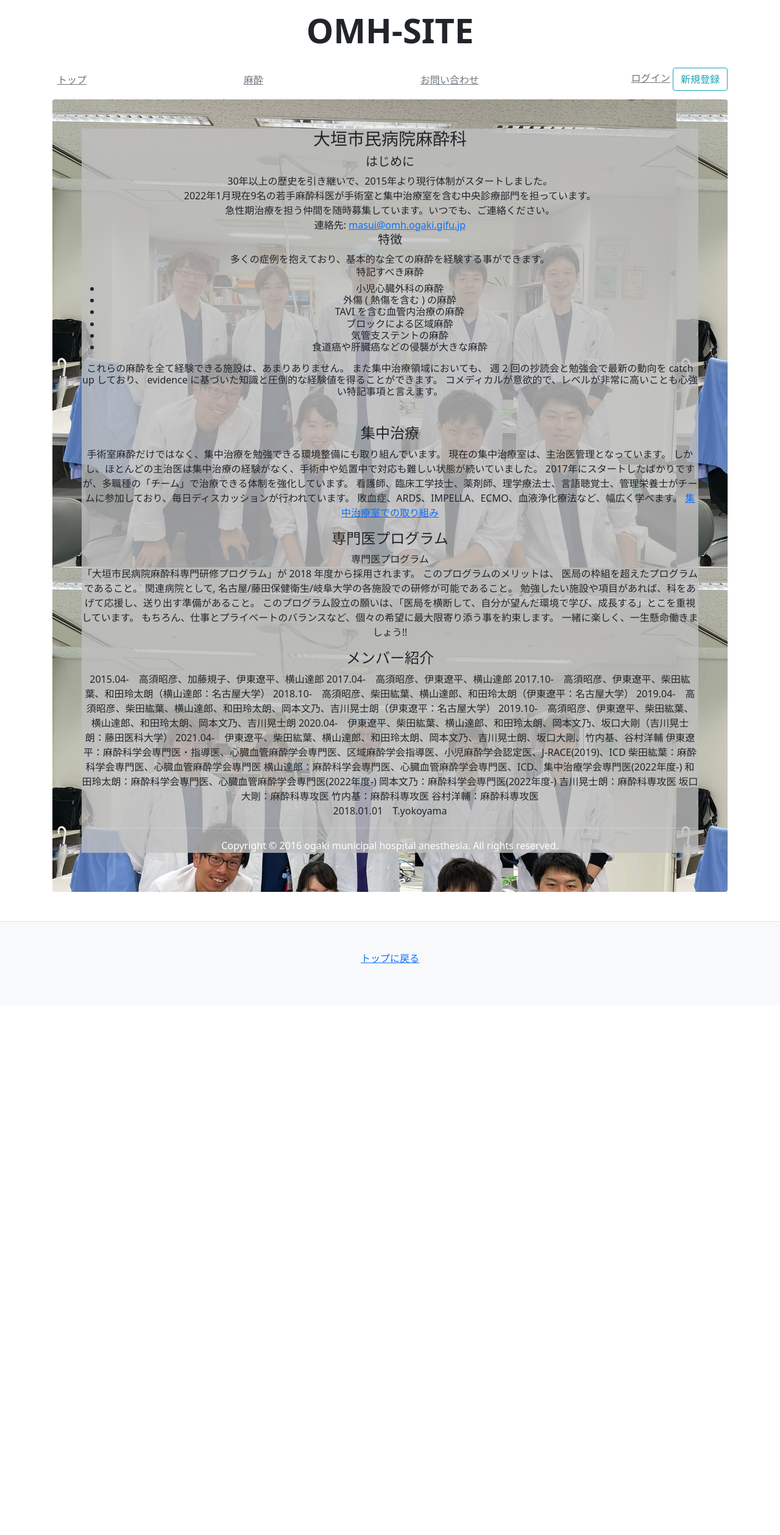
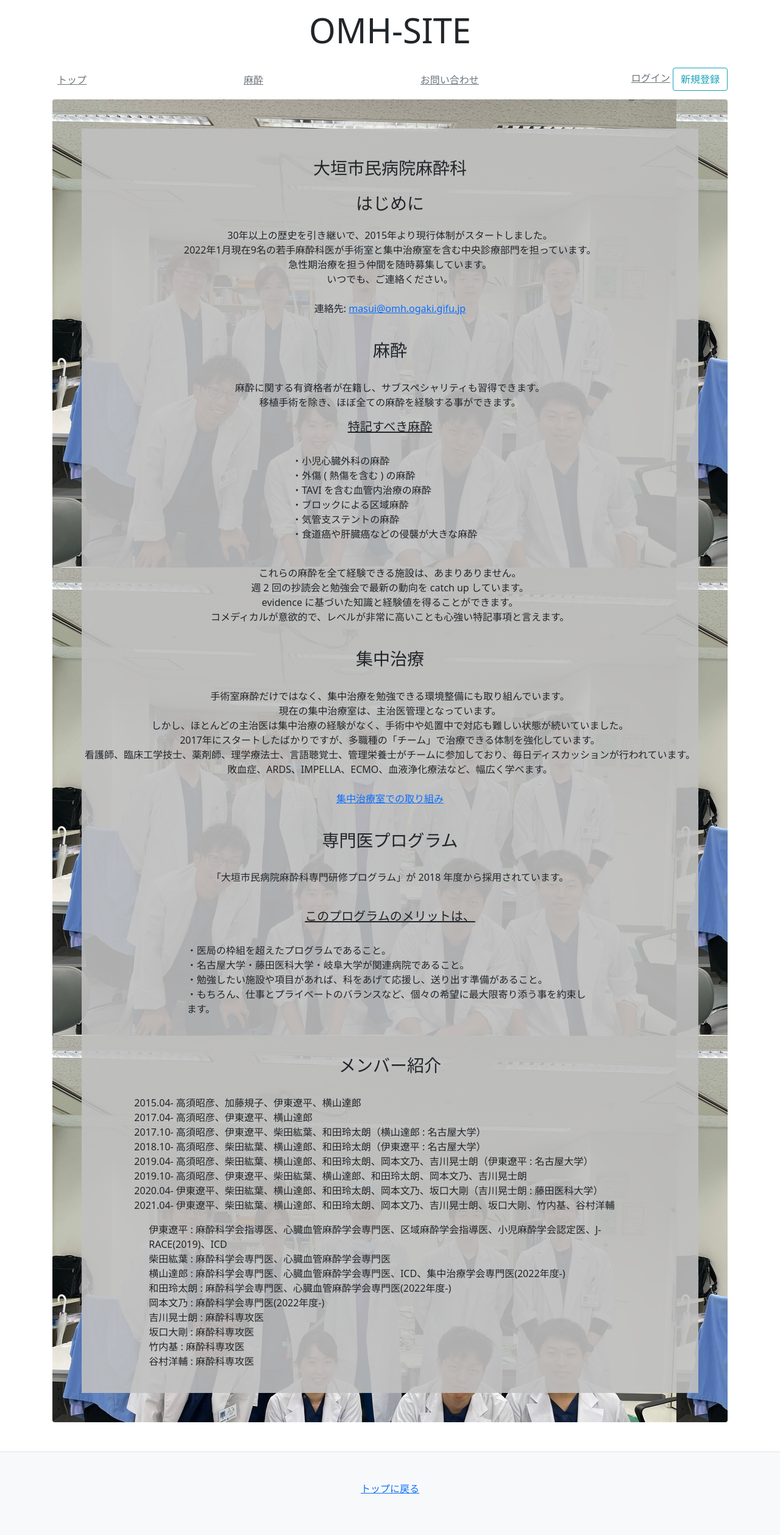
Before and after one commit to yktt-nuane/OMH-SITE, a Django app: page /omh_index/ in a window 1280 px wide. Shown: the whole page at 61% size. Before the commit the page ends 1580 px from the top, so only its background shows below. Run offline with Django 4.2, Linux system fonts and the light colour scheme; some libraries are stand-ins or nearby versions.

Commit message:
create omh_index and edit README.md

```diff
--- a/templates/anestudy/omh_index.html
+++ b/templates/anestudy/omh_index.html
@@ -7,79 +7,122 @@
 <main class="container">
     <div class="bg-image p-5 text-center shadow-1-strong rounded mb-5 text-white"
     style="background-image: url({% static 'anestudy/omh-top1.png' %})"; height: 100vh>
-            <div class="mask" style="background-color: rgba(192, 192, 192, 0.8);">
+        <div class="mask" style="background-color: rgba(192, 192, 192, 0.9);">
             <div class="justify-content-center align-items-center h-100">
-                    <h3 class="text-body">大垣市民病院麻酔科</h3>
-                    <div class="text-body">
-                        <h5>はじめに</h5>
+                <h3 class="text-body mb-4 pt-5">大垣市民病院麻酔科</h3>
+                <div class="row">
+                    <div class="col-md-12 mb-4 text-body">
+                        <h3 class="pb-3">
+                            はじめに
+                        </h4>
+                        <p>
                             30年以上の歴史を引き継いで、2015年より現行体制がスタートしました。<br>
                             2022年1月現在9名の若手麻酔科医が手術室と集中治療室を含む中央診療部門を担っています。<br>
-                        急性期治療を担う仲間を随時募集しています。いつでも、ご連絡ください。<br>
+                            急性期治療を担う仲間を随時募集しています。<br>
+                            いつでも、ご連絡ください。<br><br>
                             連絡先: <a href="mailto:masui@omh.ogaki.gifu.jp">masui@omh.ogaki.gifu.jp</a><br>
-                        <h5>特徴</h5>
-                        多くの症例を抱えており、基本的な全ての麻酔を経験する事ができます。<br>
-                        <h6>特記すべき麻酔<h6>
-        <ul>
-            <li>小児心臓外科の麻酔</li>
-            <li>外傷 ( 熱傷を含む ) の麻酔</li>
-            <li>TAVI を含む血管内治療の麻酔</li>
-            <li>ブロックによる区域麻酔</li>
-            <li>気管支ステントの麻酔</li>
-            <li>食道癌や肝臓癌などの侵襲が大きな麻酔</li>
-        </ul>
-<p>これらの麻酔を全て経験できる施設は、あまりありません。
-また集中治療領域においても、
-週 2 回の抄読会と勉強会で最新の動向を catch up しており、
-evidence に基づいた知識と圧倒的な経験値を得ることができます。
+                        </p>
+                    </div>
+                </div>
+                <div class="row">
+                    <div class="col-md-12 mb-4 text-body">
+                        <h3 class="pb-4">
+                            麻酔
+                        </h3>
+                        <p>
+                            麻酔に関する有資格者が在籍し、サブスペシャリティも習得できます。<br>
+                            移植手術を除き、ほぼ全ての麻酔を経験する事ができます。<br>
+                            <h5 class="text-decoration-underline pb-4">
+                                特記すべき麻酔
+                            </h5>
+                            <div class="row justify-content-center">
+                                <div class="col-md-4 mb-4 text-body text-left">
+                                    ・小児心臓外科の麻酔<br>
+                                    ・外傷 ( 熱傷を含む ) の麻酔<br>
+                                    ・TAVI を含む血管内治療の麻酔<br>
+                                    ・ブロックによる区域麻酔<br>
+                                    ・気管支ステントの麻酔<br>
+                                    ・食道癌や肝臓癌などの侵襲が大きな麻酔
+                                </div>
+                            </div>
+                        </p>
+                        <p>これらの麻酔を全て経験できる施設は、あまりありません。<br>
+                            週 2 回の抄読会と勉強会で最新の動向を catch up しています。<br>
+                            evidence に基づいた知識と経験値を得ることができます。<br>
                             コメディカルが意欲的で、レベルが非常に高いことも心強い特記事項と言えます。
                         </p>
+                    </div>
+                </div>
+                <div class="row">
+                    <div class="col-md-12 mb-4 text-body">
+                        <h3 class="pb-4">
+                            集中治療
+                        </h3>
+                        <p>
+                            手術室麻酔だけではなく、集中治療を勉強できる環境整備にも取り組んでいます。<br>
+                            現在の集中治療室は、主治医管理となっています。<br>
+                            しかし、ほとんどの主治医は集中治療の経験がなく、手術中や処置中で対応も難しい状態が続いていました。<br>
+                            2017年にスタートしたばかりですが、多職種の「チーム」で治療できる体制を強化しています。<br>
+                            看護師、臨床工学技士、薬剤師、理学療法士、言語聴覚士、管理栄養士がチームに参加しており、毎日ディスカッションが行われています。<br>
+                            敗血症、ARDS、IMPELLA、ECMO、血液浄化療法など、幅広く学べます。<br><br>
+                            <a href="https://project-linked.com/linkedplus/linked_vol32/ogakishimin/page01/">集中治療室での取り組み</a>
+                        </p>
+
+
+                    </div>
+                </div>
+                <div class="row">
+                    <div class="col-md-12 mb-4 text-body">
+                        <h3 class="pb-4">
+                            専門医プログラム
+                        </h3>
+                        <p>
+                            「大垣市民病院麻酔科専門研修プログラム」が 2018 年度から採用されています。<br>
                             <br>
-<h4>集中治療</h4>
-<p>手術室麻酔だけではなく、集中治療を勉強できる環境整備にも取り組んでいます。
-現在の集中治療室は、主治医管理となっています。
-しかし、ほとんどの主治医は集中治療の経験がなく、手術中や処置中で対応も難しい状態が続いていました。
-2017年にスタートしたばかりですが、多職種の「チーム」で治療できる体制を強化しています。
-看護師、臨床工学技士、薬剤師、理学療法士、言語聴覚士、管理栄養士がチームに参加しており、毎日ディスカッションが行われています。
-敗血症、ARDS、IMPELLA、ECMO、血液浄化療法など、幅広く学べます。
-<a href="https://project-linked.com/linkedplus/linked_vol32/ogakishimin/page01/">集中治療室での取り組み</a>
-<br>
-<h4>専門医プログラム</h4>
-専門医プログラム
-<p>「大垣市民病院麻酔科専門研修プログラム」が 2018 年度から採用されます。
+                            <h5 class="text-decoration-underline pb-4">このプログラムのメリットは、</h5>
+                            <div class="row justify-content-center">
+                                <div class="col-md-8 mb-4 text-body text-left">
+                                    ・医局の枠組を超えたプログラムであること。<br>
+                                    ・名古屋大学・藤田医科大学・岐阜大学が関連病院であること。<br>
+                                    ・勉強したい施設や項目があれば、科をあげて応援し、送り出す準備があること。<br>
+                                    ・もちろん、仕事とプライベートのバランスなど、個々の希望に最大限寄り添う事を約束します。<br>
+                                </div>
+                            </div>
+                        </p>
+                    </div>
+                </div>
+                <div class="row justify-content-center">
+                    <div class="col-md-10 mb-4 text-body ">
+                        <h3 class="pb-4">
+                            メンバー紹介
+                        </h3>
+                        <p class="text-left">
+                            2015.04- 高須昭彦、加藤規子、伊東遼平、横山達郎<br>
+                            2017.04- 高須昭彦、伊東遼平、横山達郎<br>
+                            2017.10- 高須昭彦、伊東遼平、柴田紘葉、和田玲太朗（横山達郎 : 名古屋大学）<br>
+                            2018.10- 高須昭彦、柴田紘葉、横山達郎、和田玲太朗（伊東遼平 : 名古屋大学）<br>
+                            2019.04- 高須昭彦、柴田紘葉、横山達郎、和田玲太朗、岡本文乃、吉川晃士朗（伊東遼平 : 名古屋大学）<br>
+                            2019.10- 高須昭彦、伊東遼平、柴田紘葉、横山達郎、和田玲太朗、岡本文乃、吉川晃士朗<br>
+                            2020.04- 伊東遼平、柴田紘葉、横山達郎、和田玲太朗、岡本文乃、坂口大剛（吉川晃士朗 : 藤田医科大学）<br>
+                            2021.04- 伊東遼平、柴田紘葉、横山達郎、和田玲太朗、岡本文乃、吉川晃士朗、坂口大剛、竹内基、谷村洋輔<br>
+                        </p>
+                        <p class="pl-4 text-left">
+                            伊東遼平 : 麻酔科学会指導医、心臓血管麻酔学会専門医、区域麻酔学会指導医、小児麻酔学会認定医、J-RACE(2019)、ICD<br>
+                            柴田紘葉 : 麻酔科学会専門医、心臓血管麻酔学会専門医<br>
+                            横山達郎 : 麻酔科学会専門医、心臓血管麻酔学会専門医、ICD、集中治療学会専門医(2022年度-)<br>
+                            和田玲太朗 : 麻酔科学会専門医、心臓血管麻酔学会専門医(2022年度-)<br>
+                            岡本文乃 : 麻酔科学会専門医(2022年度-)<br>
+                            吉川晃士朗 : 麻酔科専攻医<br>
+                            坂口大剛 : 麻酔科専攻医<br>
+                            竹内基 : 麻酔科専攻医<br>
+                            谷村洋輔 : 麻酔科専攻医
+                        </p>
 
-このプログラムのメリットは、
+                    </div>
+                </div>
+            </div>
+        </div>
 
-医局の枠組を超えたプログラムであること。
-関連病院として, 名古屋/藤田保健衛生/岐阜大学の各施設での研修が可能であること。
-勉強したい施設や項目があれば、科をあげて応援し、送り出す準備があること。
-このプログラム設立の願いは、「医局を横断して、自分が望んだ環境で学び、成長する」とこを重視しています。
-もちろん、仕事とプライベートのバランスなど、個々の希望に最大限寄り添う事を約束します。
-一緒に楽しく、一生懸命働きましょう!!</p>
-
-<h4>メンバー紹介</h4>
-2015.04-　高須昭彦、加藤規子、伊東遼平、横山達郎
-2017.04-　高須昭彦、伊東遼平、横山達郎
-2017.10-　高須昭彦、伊東遼平、柴田紘葉、和田玲太朗（横山達郎：名古屋大学）
-2018.10-　高須昭彦、柴田紘葉、横山達郎、和田玲太朗（伊東遼平：名古屋大学）
-2019.04-　高須昭彦、柴田紘葉、横山達郎、和田玲太朗、岡本文乃、吉川晃士朗（伊東遼平：名古屋大学）
-2019.10-　高須昭彦、伊東遼平、柴田紘葉、横山達郎、和田玲太朗、岡本文乃、吉川晃士朗
-2020.04-　伊東遼平、柴田紘葉、横山達郎、和田玲太朗、岡本文乃、坂口大剛（吉川晃士朗：藤田医科大学）
-2021.04-　伊東遼平、柴田紘葉、横山達郎、和田玲太朗、岡本文乃、吉川晃士朗、坂口大剛、竹内基、谷村洋輔
-
-伊東遼平：麻酔科学会専門医・指導医、心臓血管麻酔学会専門医、区域麻酔学会指導医、小児麻酔学会認定医、J-RACE(2019)、ICD
-柴田紘葉：麻酔科学会専門医、心臓血管麻酔学会専門医
-横山達郎：麻酔科学会専門医、心臓血管麻酔学会専門医、ICD、集中治療学会専門医(2022年度-)
-和田玲太朗：麻酔科学会専門医、心臓血管麻酔学会専門医(2022年度-)
-岡本文乃：麻酔科学会専門医(2022年度-)
-吉川晃士朗：麻酔科専攻医
-坂口大剛：麻酔科専攻医
-竹内基：麻酔科専攻医
-谷村洋輔：麻酔科専攻医
-<p class="index-invitation-sign">2018.01.01　T.yokoyama</p>
-</div>
-<div class="footer">
-<hr>
-<p class="copyright">Copyright &copy; 2016 ogaki municipal hospital anesthesia. All rights reserved.</p>
     </div>
 </main>
 
--- a/templates/anestudy/snippets/header.html
+++ b/templates/anestudy/snippets/header.html
@@ -2,7 +2,7 @@
     <header class="py-3">
         <div class="row flex-nowrap justify-content-center align-item-center">
             <div class="col-4 text-center">
-                <h1 class="display-4 font-weight-bold">OMH-SITE</h1>
+                <h1 class="display-4">OMH-SITE</h1>
             </div>
         </div>
     </header>
```
Also changed, not shown: templates/anestudy/index.html (+11 -4 lines), templates/anestudy/snippets/sidebar.html (+4 -13 lines), README.md. Lines whose indentation alone changed are shown as unchanged.
